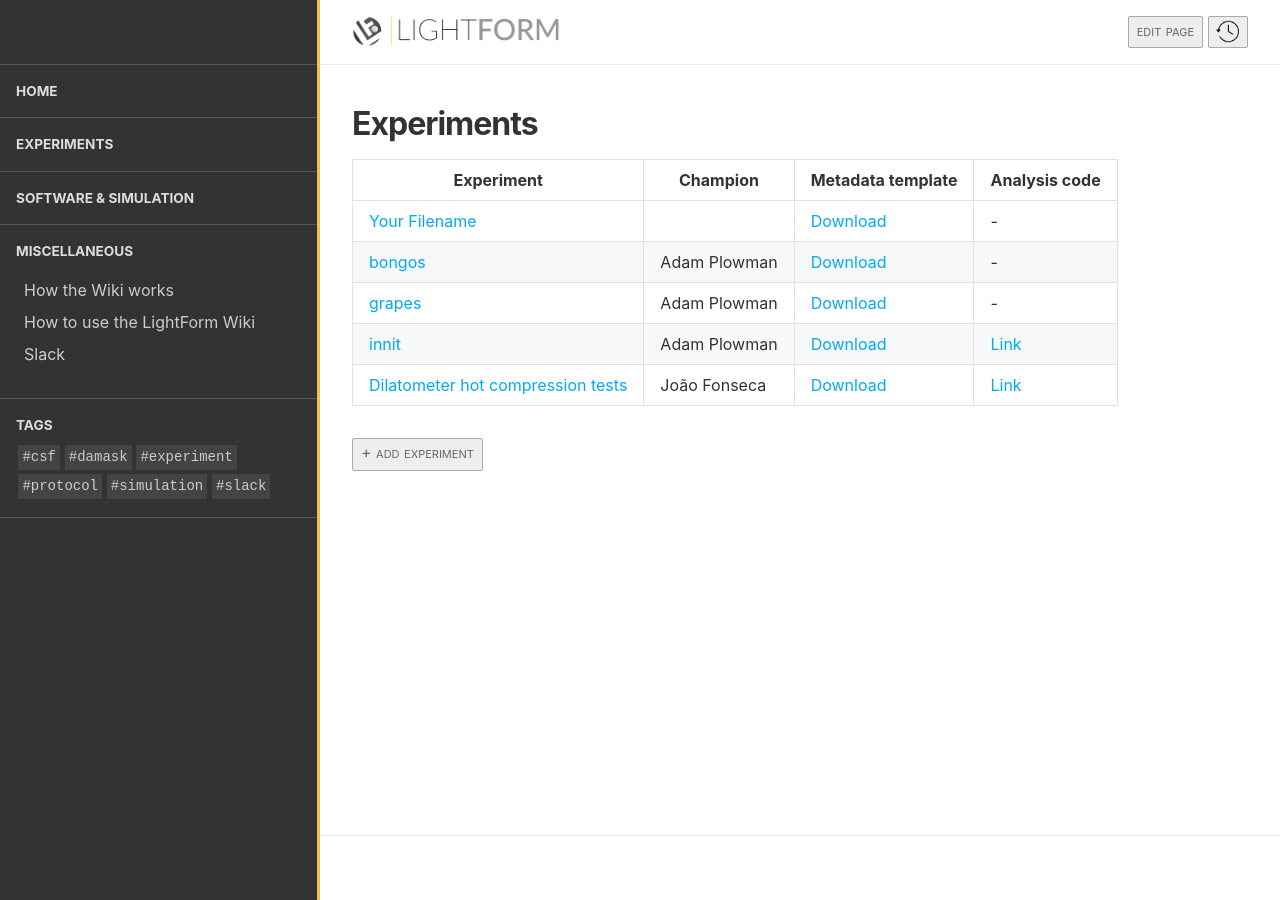
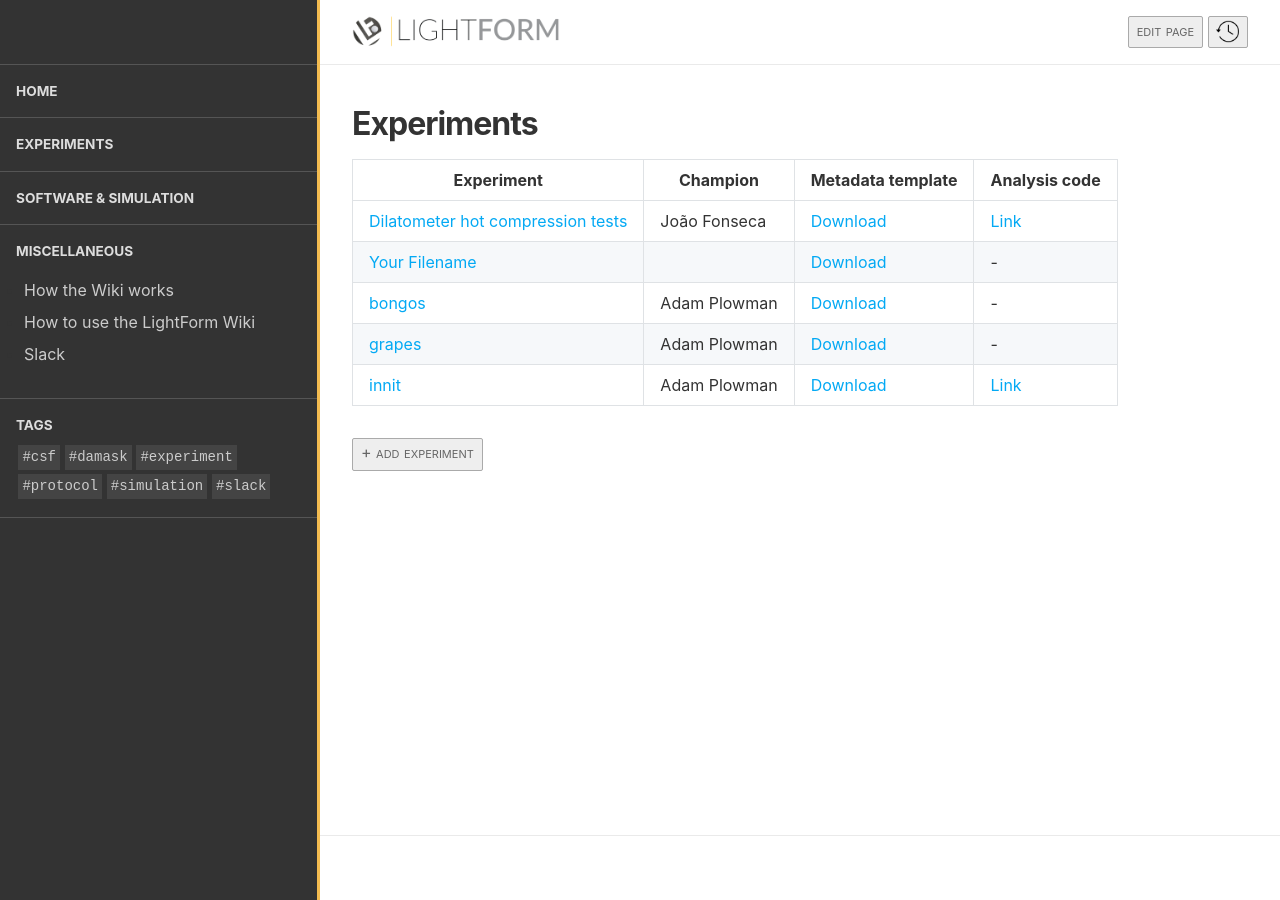
Before and after one commit to test-aplowman/test-aplowman.github.io, a Jekyll site: the page built from collections/_experiments/index.md, in a window 1280 px wide. Built offline with Jekyll 4.4.1, drawn with Linux system fonts in a browser that asks for light colours.

Commit message:
Try to sort experiments by title

```diff
--- a/collections/_experiments/index.md
+++ b/collections/_experiments/index.md
@@ -6,9 +6,11 @@ show_breadcrumbs: false
 show_meta: false
 ---
 
+{% assign exp_sorted = site.experiments | sort: "title" %}
+
 | Experiment | Champion | Metadata template | Analysis code |
 | ---------- | -------- | ----------------- | ------------- |
-{% for exp in site.experiments -%}
+{% for exp in exp_sorted -%}
     {% assign filename = exp.url | split: "/" -%}
     {% if filename[-1] != "index" -%}
         {% assign exp_name = filename[-1] | split: ".html" -%}
```
